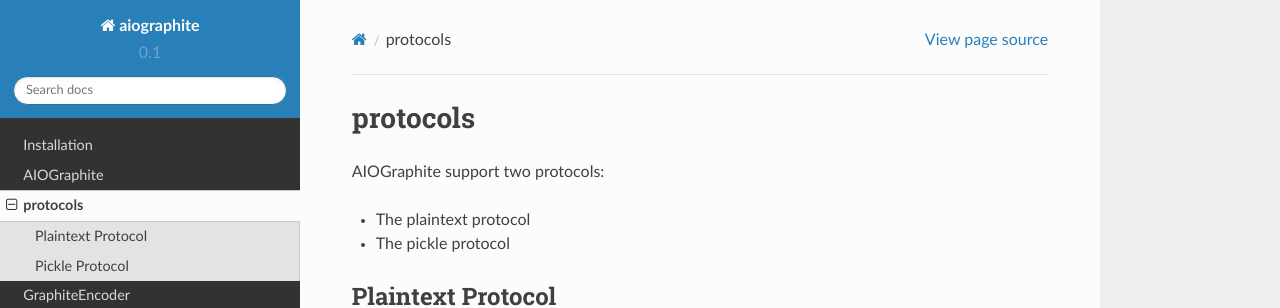
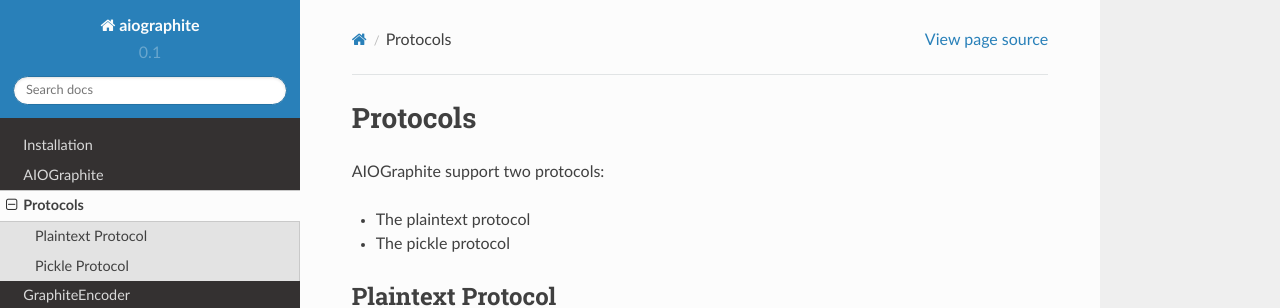
Before and after one commit to zillow/aiographite, a Sphinx documentation site: the page built from docs/protocols.rst, in a window 1280 px wide. Shown: the top 308 px of the page. Built offline with Sphinx 7.4.7 and the Read the Docs theme 2.0.0, drawn with Linux system fonts in a browser that asks for light colours.

Commit message:
clean up docs

```diff
--- a/docs/protocols.rst
+++ b/docs/protocols.rst
@@ -1,5 +1,5 @@
 ===========
-protocols
+Protocols
 ===========
 
 AIOGraphite support two protocols:
```
